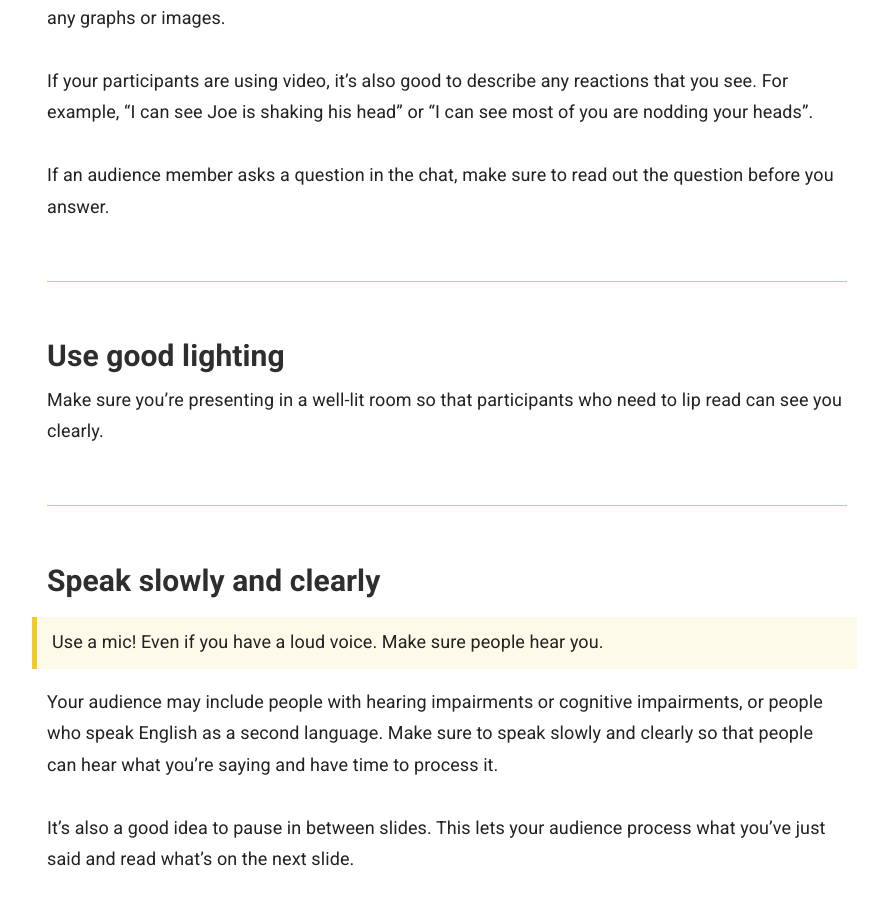
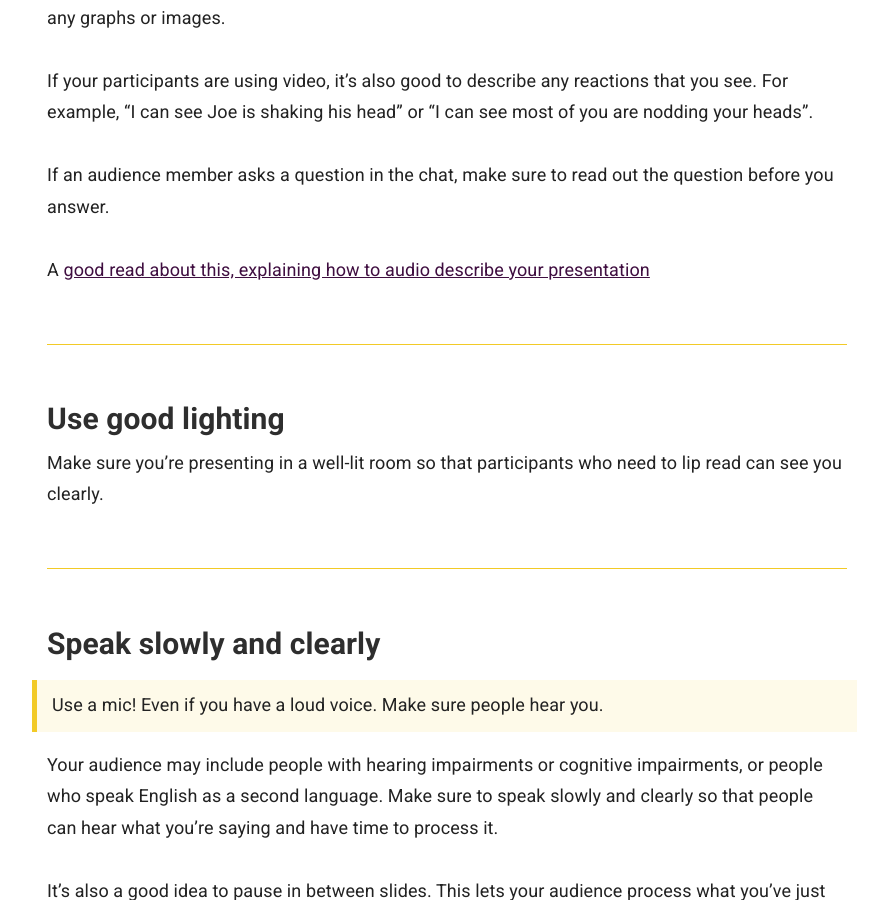
Before and after one commit to numbat70/inclusion2021, a Jekyll site: the page built from _docs/accessibility/presentation-meeting.md, in a window 1280 px wide and 900 px high, scrolled down 5792 px. Shown: the whole window, without its empty margins (343-1231 px from the left). Built offline with Jekyll 4.4.1, drawn with Linux system fonts in a browser that asks for light colours.

Commit message:
add two useful links

```diff
--- a/_docs/accessibility/presentation-meeting.md
+++ b/_docs/accessibility/presentation-meeting.md
@@ -146,6 +146,8 @@ If your participants are using video, it’s also good to describe any reactions
 
 If an audience member asks a question in the chat, make sure to read out the question before you answer.
 
+A <a href="https://feather.ca/inclusion/describing/" target="_blank">good read about this, explaining how to audio describe your presentation</a>
+
 <hr class="small">
 
 ### Use good lighting
```
Also changed, not shown: _docs/accessibility/language.md (+1 -0 lines).
